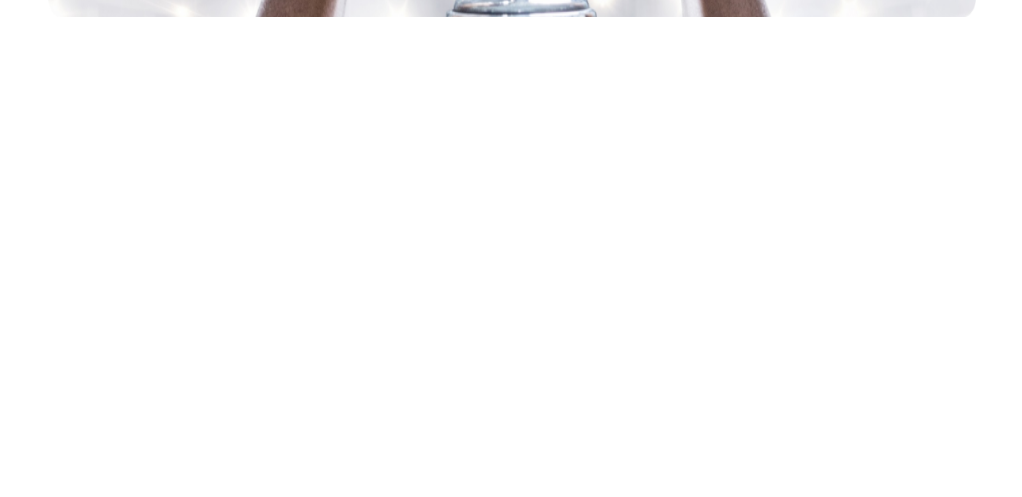
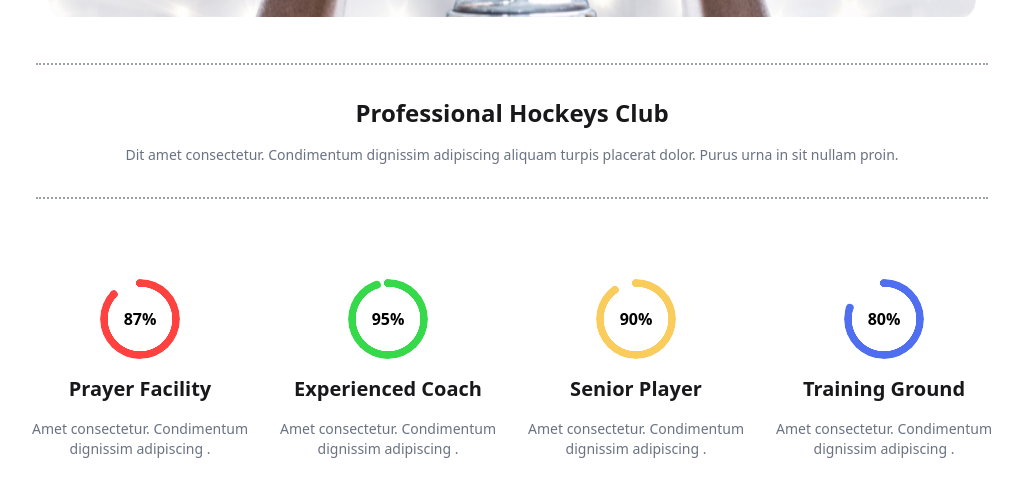
Before and after one commit to ahnafislam484/hockey-site-design, a plain HTML site: page index.html in a window 1280 px wide. Shown: the part 795-1292 px from the top of the page, without its empty margins (128-1150 px from the left). Before the commit the page ends 818 px from the top, so only its background shows below. Drawn offline with nearby package versions, Linux system fonts and the light colour scheme.

Commit message:
progres part complet

```diff
--- a/index.html
+++ b/index.html
@@ -22,7 +22,7 @@
   </head>
   <body>
     <!-- header swcton start hear  -->
-    <header class="md:w-3/4 mx-auto ">
+    <header class="md:w-3/4 mx-auto">
       <nav>
         <div class="navbar">
           <div class="navbar-start">
@@ -82,7 +82,7 @@
 
       <!-- hero section start hear  -->
       <!-- parent div start -->
-      <div class="mt-5 px-4  md:mt-12 relative">
+      <div class="mt-5 px-4 md:mt-12 relative">
         <div class="carousel w-full">
           <!-- slide -1  -->
           <div id="slide1" class="carousel-item relative w-full">
@@ -131,9 +131,16 @@
           </div>
         </div>
         <!-- water mark  -->
-        <div class="border-4 bg-[#131318] space-y-3 p-2 md:absolute md:right-6 md:bottom-3 rounded-lg lg:p-4 lg:right-10 lg:bottom-10">
-          <h4 class=" text-sm  md:text-xl lg:text-2xl font-semibold text-white">Meet all the heroes from the field</h4>
-          <p class="text-xs md:text-sm font-normal text-gray-400">Dit amet consectetur. Condimentum dignissim adipiscing <br>aliquam turpis placerat dolor. Purus urna in sit nullam proin. </p>
+        <div
+          class="border-4 bg-[#131318] space-y-3 p-2 md:absolute md:right-6 md:bottom-3 rounded-lg lg:p-4 lg:right-10 lg:bottom-10"
+        >
+          <h4 class="text-sm md:text-xl lg:text-2xl font-semibold text-white">
+            Meet all the heroes from the field
+          </h4>
+          <p class="text-xs md:text-sm font-normal text-gray-400">
+            Dit amet consectetur. Condimentum dignissim adipiscing <br />aliquam
+            turpis placerat dolor. Purus urna in sit nullam proin.
+          </p>
         </div>
       </div>
       <!-- parent div end -->
@@ -142,7 +149,92 @@
     <!-- header section end hear  -->
 
     <!-- main section start hear  -->
-    <main></main>
+    <main>
+      <!-- 1st section start  -->
+      <section class="md:w-3/4 mx-auto my-10">
+        <!-- title part start hear  -->
+        <div
+          class="border-y-[2px] border-dotted border-gray-400 text-center space-y-4 py-8 mx-1"
+        >
+          <h3 class="text-2xl font-bold">Professional Hockeys Club</h3>
+          <p class="text-sm font-normal text-gray-500">
+            Dit amet consectetur. Condimentum dignissim adipiscing aliquam
+            turpis placerat dolor. Purus urna in sit nullam proin.
+          </p>
+        </div>
+        <!-- title part end hear  -->
+        <!-- progres part start  hear  -->
+        <div
+          class=" mt-10 grid grid-cols-1 md:grid-cols-2 lg:grid-cols-4 text-center gap-8 py-10"
+        >
+          <!-- progres 1  -->
+          <div class="space-y-4">
+            <div
+              class="radial-progress text-[#FF4240]"
+              style="--value: 87"
+              aria-valuenow="87"
+              role="progressbar"
+            >
+            <span class="text-black  font-semibold">87%</span>
+            </div>
+            <h3 class="text-xl font-semibold">Prayer Facility</h3>
+            <p class="text-gray-500 text-sm">
+              Amet consectetur. Condimentum dignissim adipiscing .
+            </p>
+          </div>
+          <!-- progres-2  -->
+          <div class=" space-y-4">
+            <div
+              class="radial-progress text-[#36d949]"
+              style="--value: 95"
+              aria-valuenow="95"
+              role="progressbar"
+            >
+            <span class="text-black  font-semibold">95%</span>
+            </div>
+
+            <h3 class="text-xl font-semibold">Experienced Coach</h3>
+            <p class="text-gray-500 text-sm">
+              Amet consectetur. Condimentum dignissim adipiscing .
+            </p>
+          </div>
+          <!-- progres-3 -->
+          <div class=" space-y-4">
+            <div
+              class="radial-progress text-[#f9cc5c]"
+              style="--value: 90"
+              aria-valuenow="90"
+              role="progressbar"
+            >
+             <span class="text-black  font-semibold">90%</span>
+            </div>
+            <h3 class="text-xl font-semibold">Senior Player</h3>
+            <p class="text-gray-500 text-sm">
+              Amet consectetur. Condimentum dignissim adipiscing .
+            </p>
+          </div>
+          <!-- progres-4  -->
+
+          <div class="space-y-4">
+            <div
+              class="radial-progress text-[#4f6ff0]"
+              style="--value: 80"
+              aria-valuenow="80"
+              role="progressbar"
+            >
+            <span class="text-black  font-semibold">80%</span>
+            </div>
+
+            <h3 class="text-xl font-semibold">Training Ground</h3>
+            <p class="text-gray-500 text-sm">
+              Amet consectetur. Condimentum dignissim adipiscing .
+            </p>
+          </div>
+        </div>
+        <!-- progres part end   hear  -->
+      </section>
+      <!-- 1st section end   -->
+    </main>
     <!-- main section end hear  -->
   </body>
 </html>
```
